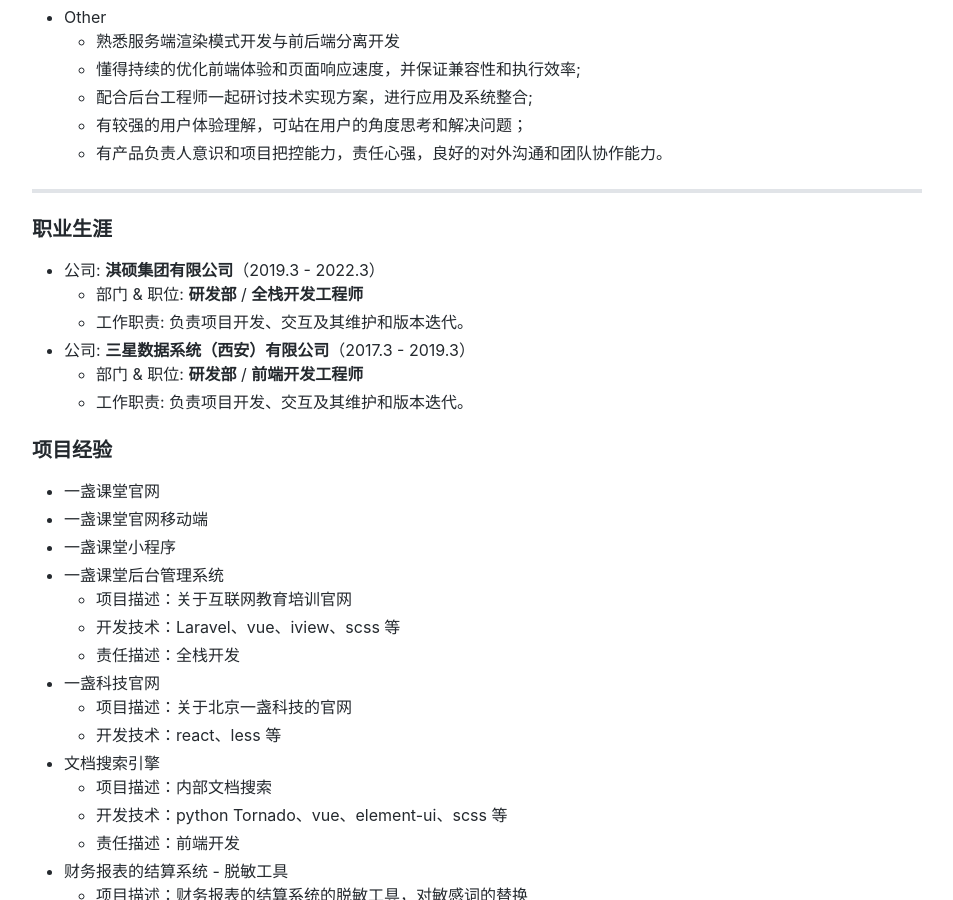
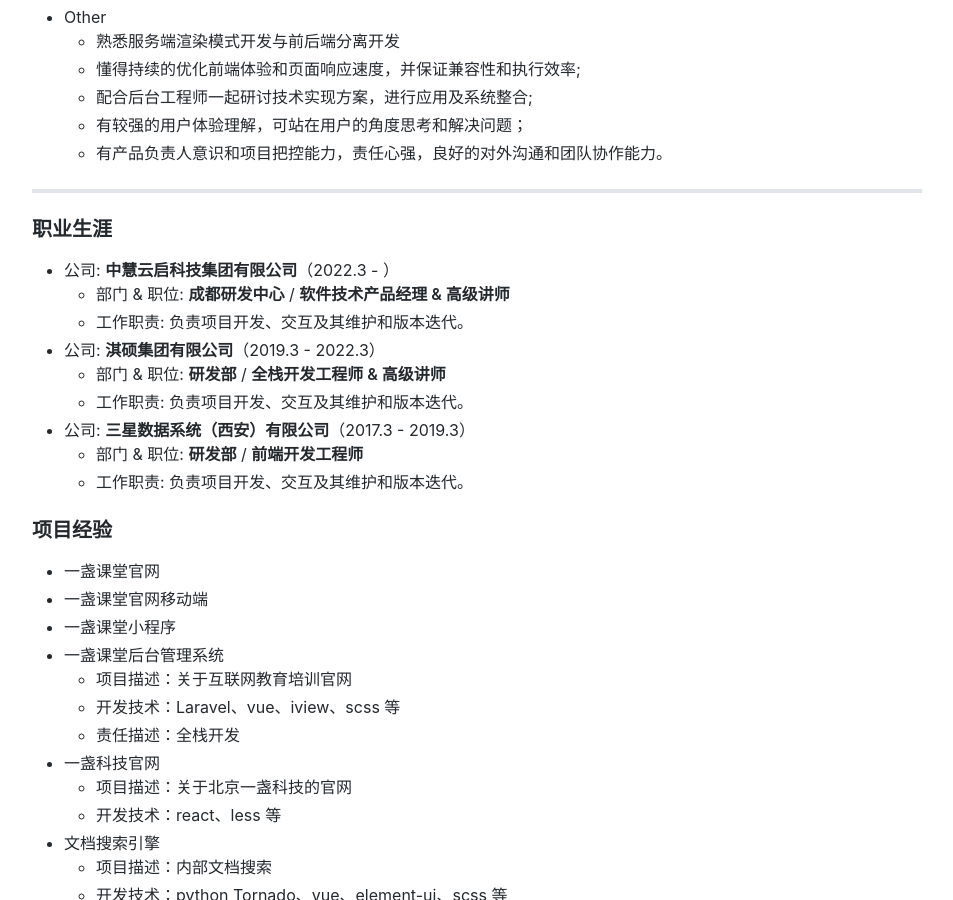
Before and after one commit to davidkoojohn/davidkoojohn.github.io, a Jekyll site: the page built from resume.md, in a window 1280 px wide and 900 px high, scrolled down 1395 px. Shown: the whole window, without its empty margins (163-1116 px from the left). Built offline with Jekyll 4.4.1, drawn with Linux system fonts in a browser that asks for light colours; comment, search, counter and statistics services are not loaded.

Commit message:
Update resume.md

```diff
--- a/resume.md
+++ b/resume.md
@@ -63,8 +63,12 @@
 ---
 ### 职业生涯
 
+* 公司: **中慧云启科技集团有限公司**（2022.3 - ）
+    * 部门 & 职位: **成都研发中心** / **软件技术产品经理 & 高级讲师**
+    * 工作职责: 负责项目开发、交互及其维护和版本迭代。
+
 * 公司: **淇硕集团有限公司**（2019.3 - 2022.3）
-    * 部门 & 职位: **研发部** / **全栈开发工程师**
+    * 部门 & 职位: **研发部** / **全栈开发工程师 & 高级讲师**
     * 工作职责: 负责项目开发、交互及其维护和版本迭代。
 
 * 公司: **三星数据系统（西安）有限公司**（2017.3 - 2019.3）
```
